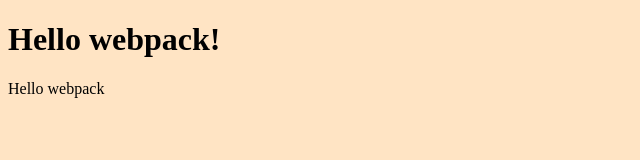
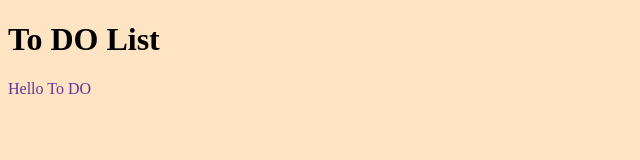
Before and after one commit to Abdelaziz-Mahdi/To-Do-list, a website built with webpack: page src/index.html in a window 1280 px wide. Shown: the whole page, without its empty margins (0-640 px from the left). Built offline with nearby package versions, Linux system fonts and the light colour scheme.

Commit message:
Test and update webpack

```diff
--- a/src/index.html
+++ b/src/index.html
@@ -3,9 +3,9 @@
 <head>
     <meta charset="UTF-8">
     <meta name="viewport" content="width=device-width, initial-scale=1.0">
-    <title>Wbpack Exercise</title>
+    <title>TO DO List</title>
 </head>
 <body>
-    <h1>Hello webpack!</h1>
+    <h1>To DO List</h1>
 </body>
 </html>
--- a/src/index.js
+++ b/src/index.js
@@ -5,7 +5,7 @@ import './style.css';
    const element = document.createElement('div');
 
    // Lodash, now imported by this script
-   element.innerHTML = _.join(['Hello', 'webpack'], ' ');
+   element.innerHTML = _.join(['Hello', 'To DO'], ' ');
   element.classList.add('hello');
 
    return element;
--- a/src/style.css
+++ b/src/style.css
@@ -1,3 +1,7 @@
 body {
     background-color: bisque;
 }
+
+.hello{
+    color: rebeccapurple;
+}
```
Also changed, not shown: package.json (+4 -3 lines), dist/index.html, dist/main.bundle.js, 1 other file.
